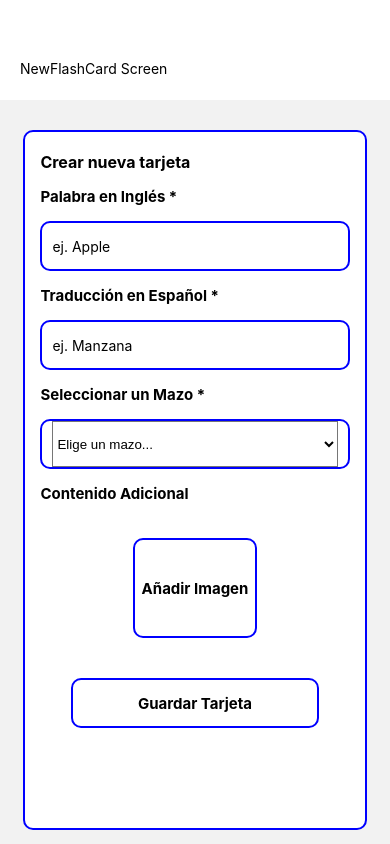
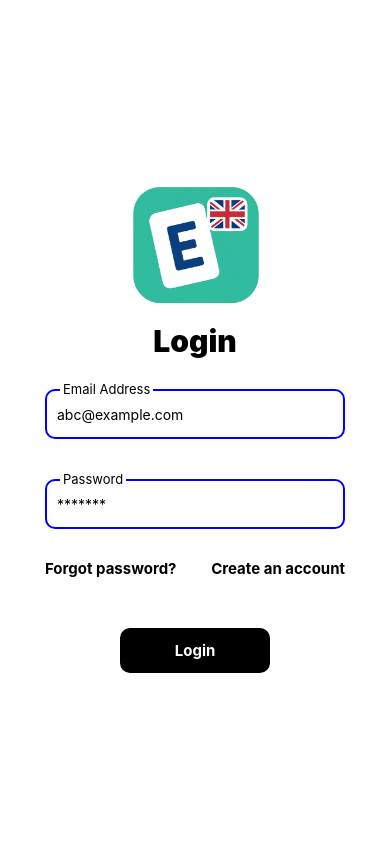
Before and after one commit to Jaison-Rico/Engli-Cards-Frontend, a React Native app: screen /NewFlashCard in a window 390 px wide. Built offline with nearby package versions, Linux system fonts and the light colour scheme.

Commit message:
Modificar estilos de NewFlashCard y agregar iconos a botones

```diff
--- a/src/navigation/AppNavigator.js
+++ b/src/navigation/AppNavigator.js
@@ -13,7 +13,7 @@ const Stack = createNativeStackNavigator();
 export default function AppNavigator(){
     return(
         <NavigationContainer>
-            <Stack.Navigator initialRouteName="NewFlashCard">
+            <Stack.Navigator initialRouteName="Home">
                 <Stack.Screen name="Home" component={HomeScreen} options={{ headerShown: false }} />
                 <Stack.Screen name="Login" component={LoginScreen} options={{ headerShown: false }} />
                 <Stack.Screen name="Register" component={RegisterScreen} options={{ headerShown: false }} />
--- a/src/screens/MainScreen.js
+++ b/src/screens/MainScreen.js
@@ -142,7 +142,7 @@ export default function MainScreen({route}) {
                     <Plus />
                     <Text>Crear Deck</Text>
                 </TouchableOpacity>
-                <TouchableOpacity style={stylesMS.buttonCFlashcard}>
+                <TouchableOpacity style={stylesMS.buttonCFlashcard} onPress={() => navigation.push("NewFlashCard")}>
                     <BookOpen />
                     <Text>Crear Flashcard</Text>
                 </TouchableOpacity>
--- a/src/screens/NewFlashCard.js
+++ b/src/screens/NewFlashCard.js
@@ -1,15 +1,16 @@
 import { View, Text, TextInput, TouchableOpacity } from "react-native";
 import stylesNFC from "../styles/styleNFC";
 import { Picker } from '@react-native-picker/picker'; //componente para crear listas desplegables
+import { Camera, Save } from 'lucide-react-native'; //import de icons
 
 export default function NewFlashCard() {
     return (
         <View >
             <View style={stylesNFC.container}>
-                <Text>NewFlashCard Screen</Text>
+                <Text style={stylesNFC.titlesNFC}>NewFlashCard</Text>
             </View>
             <View style={stylesNFC.containerCreateFC}>
-                <Text style={stylesNFC.titlesNFC}>Crear nueva tarjeta</Text>
+                <Text style={stylesNFC.subtitlesNFC}>Crear nueva tarjeta</Text>
 
                 <View>
                     <Text style={stylesNFC.textsNFC}>Palabra en Inglés *</Text>
@@ -40,6 +41,7 @@ export default function NewFlashCard() {
                         <Text style={stylesNFC.textsNFC}>Contenido Adicional</Text>
                         <View style={stylesNFC.containerNFCButtons}>
                             <TouchableOpacity style={stylesNFC.containerNFCButtonsContent}>
+                                <Camera/>
                                 <Text style={stylesNFC.textsNFC}>Añadir Imagen</Text>
                             </TouchableOpacity>
                         </View>
@@ -48,6 +50,7 @@ export default function NewFlashCard() {
 
                     <View style={stylesNFC.containerNFCButtons}>
                         <TouchableOpacity style={stylesNFC.buttonSaveNFC}>
+                            <Save />
                             <Text style={stylesNFC.textsNFC}>Guardar Tarjeta</Text>
                         </TouchableOpacity>
                     </View>
--- a/src/styles/styleNFC.js
+++ b/src/styles/styleNFC.js
@@ -15,7 +15,7 @@ containerCreateFC: {
     paddingLeft: 15,
     paddingRight: 15,
     height: 700,
-    borderColor: 'blue',
+    borderColor: 'black',
     borderWidth: 2,
     width: '88%',
     borderRadius: 10,
@@ -28,7 +28,6 @@ textsNFC:{
     marginTop:15,
     marginBottom:15,
     color:'black',
-    borderColor:'red',
 },
 textButtonNFC:{
     fontSize:15,
@@ -44,22 +43,22 @@ inputs:{
     padding:10,
     borderWidth: 2,
     borderRadius:10,
-    borderColor: 'blue',
+    borderColor: 'black',
     textAlign:'left',
     height: 50,
 },
 titlesNFC:{
-    fontSize: 16,
-    fontWeight: 'bold',
+    fontSize: 24,
+    fontWeight: 900,
 },
 subtitlesNFC:{
-    fontSize: 13,
-    fontWeight: 0,
+    fontSize: 20,
+    fontWeight: 700,
     marginTop: 2,
 },
 pickerContainer: {
     borderWidth: 2,
-    borderColor: 'blue',
+    borderColor: 'black',
     borderRadius: 10,
     height: 50,
     justifyContent: 'center',
@@ -79,12 +78,12 @@ containerNFCButtonsContent: {
     flexDirection: 'column',
     alignItems: 'center',
     justifyContent: 'center',
-    gap: 15,
     width: "40%",
     height: 100,
-    borderColor:'blue',
+    borderColor:'black',
     borderWidth: 2,
     borderRadius: 10,
+    paddingTop: 10,
 },
 buttonSaveNFC: {
     flexDirection: 'column',
@@ -92,10 +91,12 @@ buttonSaveNFC: {
     justifyContent: 'center',
     width: "80%",
     height: 50,
-    borderColor:'blue',
+    borderColor:'black',
     borderWidth: 2,
     borderRadius: 10,
     marginTop: 20,
+    flexDirection: 'row',
+    gap: 10,
 },
 })
 export default stylesNFC;
```
Also changed, not shown: 1 other file (tests, documents, lock files or other folders).
